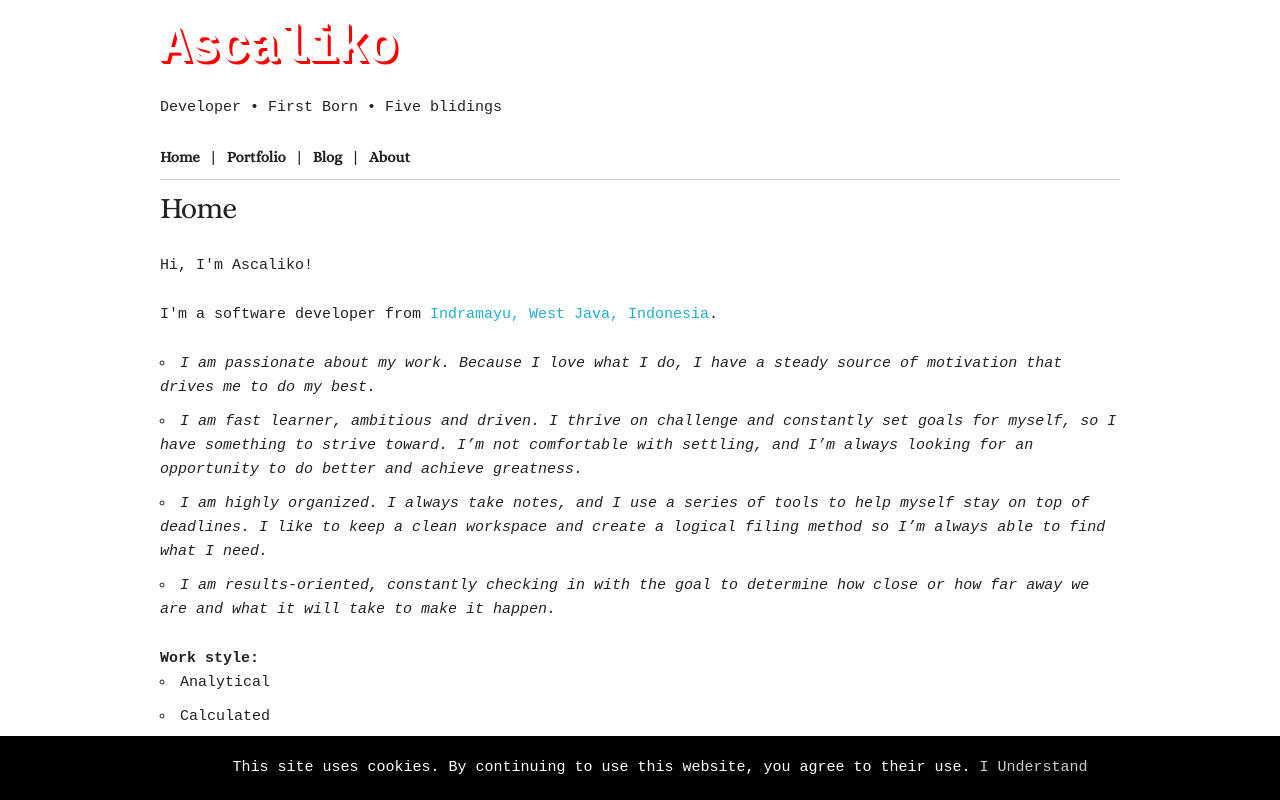
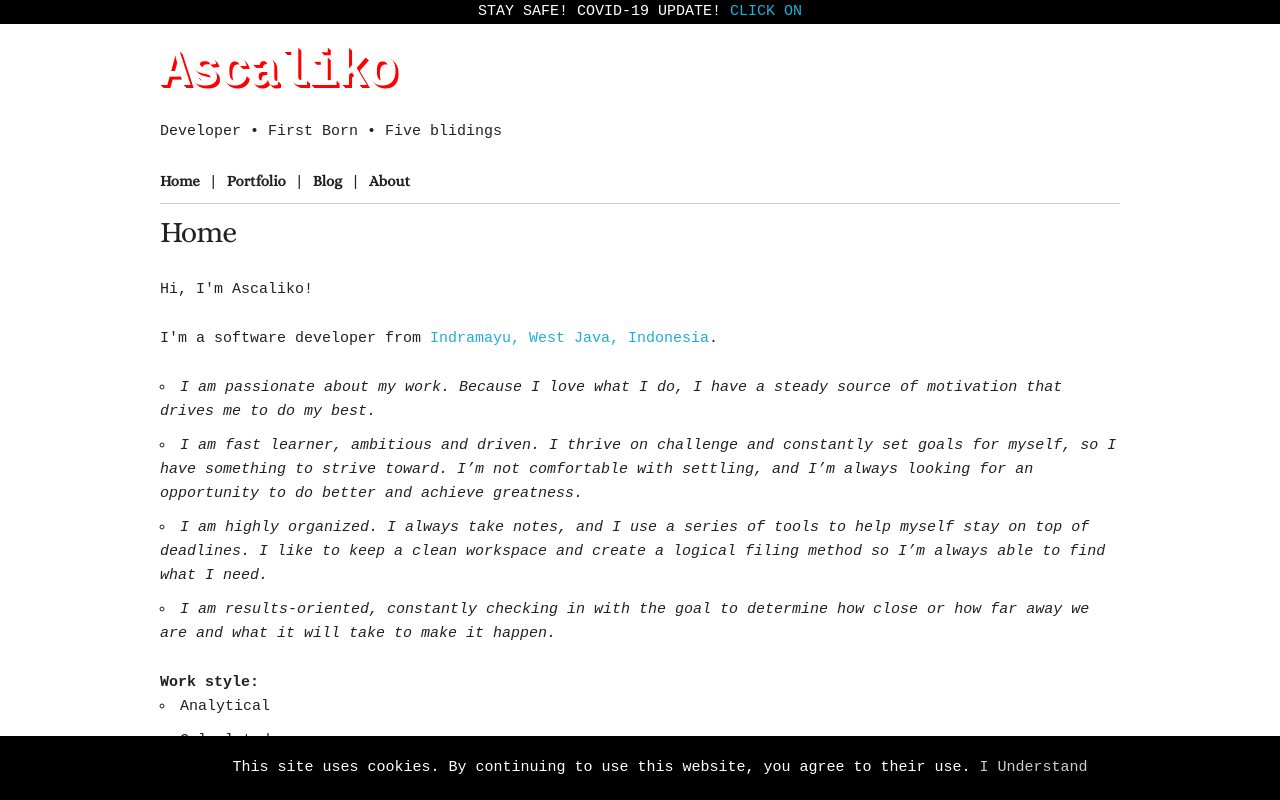
Before and after one commit to ascali/ascaliko-spa-blog, a plain HTML site: page index.html in a window 1280 px wide. Shown: the top 800 px of the page. Drawn offline with Linux system fonts and the light colour scheme.

Commit message:
update index covid19

```diff
--- a/index.html
+++ b/index.html
@@ -38,7 +38,9 @@
   <link rel="stylesheet" type="text/css" href="css/jquery.modal.min.css" />
 </head>
 <body>
-
+  <div class="row">
+    <div class="column" style="text-align: center; background: black; color: white;">STAY SAFE! COVID-19 UPDATE! <a href="https://www.worldometers.info/coronavirus/" target="_blank">CLICK ON</a></div>
+  </div>
   <!-- Primary Page Layout
   –––––––––––––––––––––––––––––––––––––––––––––––––– -->
   <!-- Header -->
```
